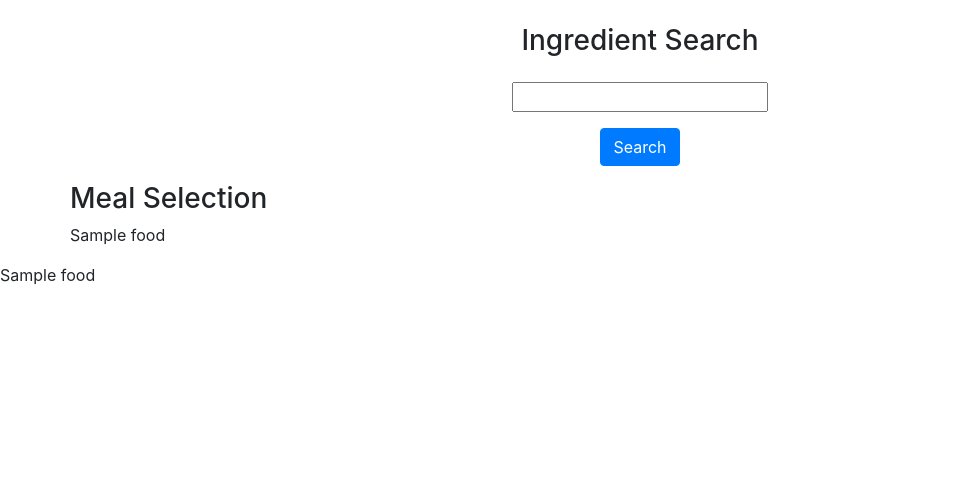
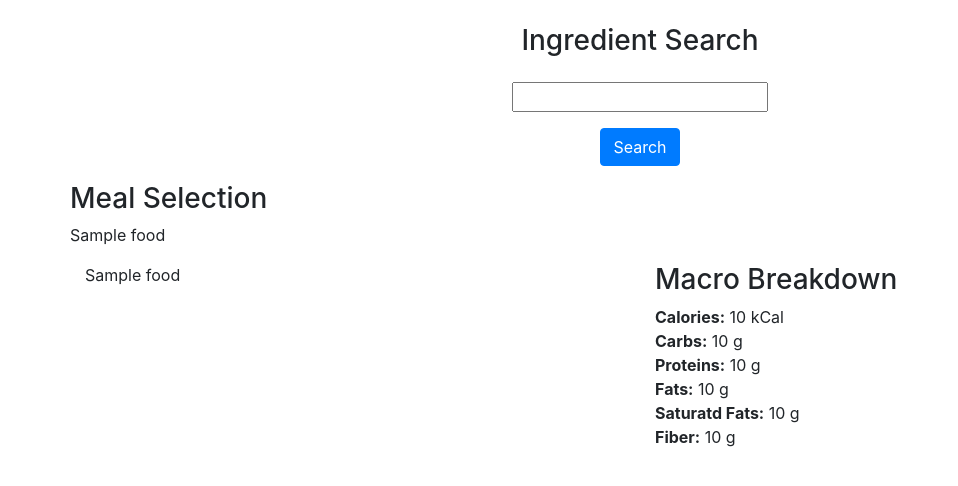
Before and after one commit to Unyielder/NutriFoods, a Flask app: template flaskr/templates/home/meal_prep.html in a window 1280 px wide. Shown: the part 56-542 px from the top of the page, without its empty margins (0-958 px from the left). Run offline with Flask 2, Linux system fonts and the light colour scheme; the template is opened without the code that fills it: most values are stand-ins (such as "Sample title", 1, 10 or a date in 2020); parts of the project's set-up code (start-up, migrations or seed data) failed here and were passed over.

Commit message:
Added breakdown listing total macro amounts for meal

```diff
--- a/flaskr/business_logic/food.py
+++ b/flaskr/business_logic/food.py
@@ -25,7 +25,7 @@ class Food:
             macros[res[3]].append(res[4])
             macros[res[3]].append(res[5])
 
-        self.calories = macros['CARBOHYDRATE, TOTAL (BY DIFFERENCE)']
+        self.calories = macros['ENERGY (KILOCALORIES)']
         self.proteins = macros['PROTEIN']
         self.fat = macros['FAT (TOTAL LIPIDS)']
         self.sat_fat = macros['FATTY ACIDS, SATURATED, TOTAL']
--- a/flaskr/controllers/home.py
+++ b/flaskr/controllers/home.py
@@ -4,7 +4,7 @@ from flaskr.model import FoodName, ConversionFactor, MeasureName, NutrientAmount
 from flask_login import login_required
 from sqlalchemy import and_, func
 from flaskr.business_logic.food import Food
-from flaskr.business_logic.meal import Meal
+from collections import defaultdict
 
 bp = Blueprint('home', __name__, url_prefix='/home')
 
@@ -12,6 +12,9 @@ bp = Blueprint('home', __name__, url_prefix='/home')
 @bp.route('/index', methods=('GET', 'POST'))
 @login_required
 def index():
+    food_list = []
+    session['food_list'] = food_list
+
     if request.method == 'POST':
         session['ingredient'] = f"{request.form['ingredient']}%"
         return redirect(url_for('home.search'))
@@ -54,9 +57,6 @@ def serving():
     return render_template('home/serving.html', food_name=food_name, serving_results=serving_results)
 
 
-food_list = []
-
-
 @bp.route('/nutrients', methods=('GET', 'POST'))
 @login_required
 def nutrients():
@@ -79,10 +79,11 @@ def nutrients():
 
     if request.method == 'POST':
         food = Food()
+        food_list = session['food_list']
 
         food.load_food(ing_nutrients)
         food_list.append(food.__dict__)
-        session['meal'] = food_list
+        session['food_list'] = food_list
 
         return redirect(url_for('home.meal_prep'))
 
@@ -94,12 +95,18 @@ def nutrients():
 @bp.route('/meal_prep', methods=('GET', 'POST'))
 @login_required
 def meal_prep():
+    macro_stats = defaultdict(list)
+    meal = session['food_list']
 
-    meal = session['meal']
+    macro_stats['calories_total'] = sum([food['calories'][0] for food in meal])
+    macro_stats['carbs_total'] = sum([food['carbs'][0] for food in meal])
+    macro_stats['proteins_total'] = sum([food['proteins'][0] for food in meal])
+    macro_stats['fats_total'] = sum([food['fat'][0] for food in meal])
+    macro_stats['sat_fats_total'] = sum([food['sat_fat'][0] for food in meal])
+    macro_stats['fiber_total'] = sum([food['fiber'][0] for food in meal])
 
     if request.method == 'POST':
         session['ingredient'] = f"{request.form['ingredient']}%"
-
         return redirect(url_for('home.search'))
 
-    return render_template('home/meal_prep.html', meal=meal)
+    return render_template('home/meal_prep.html', meal=meal, macro_stats=macro_stats)
--- a/flaskr/templates/home/meal_prep.html
+++ b/flaskr/templates/home/meal_prep.html
@@ -2,11 +2,27 @@
 
 {% block content %}
 
-<ul>
-    {% for food in meal %}
-    <li>{{ food.name }}</li>
-    {% endfor %}
-</ul>
-
+<div class="container">
+    <div class="row">
+        <div class="col-6">
+            <ul>
+                {% for food in meal %}
+                    <li>{{ food.name }}</li>
+                {% endfor %}
+            </ul>
+        </div>
+        <div class="col-6">
+            <h3>Macro Breakdown</h3>
+            <ul>
+                <li><b>Calories:</b> {{ macro_stats['calories_total'] }} kCal</li>
+                <li><b>Carbs:</b> {{ macro_stats['carbs_total'] }} g</li>
+                <li><b>Proteins:</b> {{ macro_stats['proteins_total'] }} g</li>
+                <li><b>Fats:</b> {{ macro_stats['fats_total'] }} g</li>
+                <li><b>Saturatd Fats:</b> {{ macro_stats['sat_fats_total'] }} g</li>
+                <li><b>Fiber:</b> {{ macro_stats['fiber_total'] }} g</li>
+            </ul>
+        </div>
+    </div>
+</div>
 
 {% endblock %}
--- a/flaskr/templates/home/nutrients.html
+++ b/flaskr/templates/home/nutrients.html
@@ -4,7 +4,7 @@
 
 <div class="container">
     <div class="row">
-        <a href="{{ url_for('home.index') }}">Back to ingredient Search</a>
+        <a href="{{ url_for('home.meal_prep') }}">Back to ingredient Search</a>
     </div>
     <div class="row">
         <div class="col-6">
--- a/flaskr/templates/home/search.html
+++ b/flaskr/templates/home/search.html
@@ -4,7 +4,7 @@
 
 <div class="container">
     <div class="row">
-    <a href="{{ url_for('home.index') }}">Back to ingredient Search</a>
+    <a href="{{ url_for('home.meal_prep') }}">Back to ingredient Search</a>
     </div>
 
     <div class="row">
--- a/flaskr/templates/home/serving.html
+++ b/flaskr/templates/home/serving.html
@@ -7,7 +7,7 @@
 
 <div class="container">
     <div class="row">
-        <a href="{{ url_for('home.index') }}">Back to ingredient Search</a>
+        <a href="{{ url_for('home.meal_prep') }}">Back to ingredient Search</a>
     </div>
 
     <div class="row">
```
